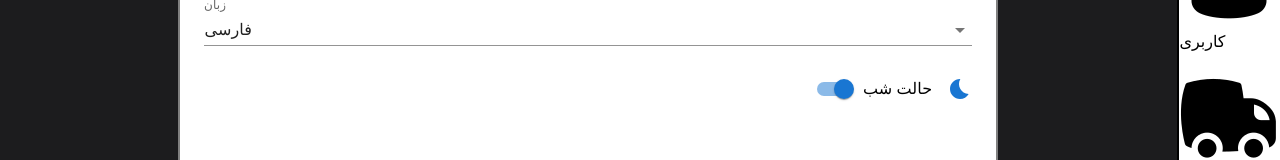
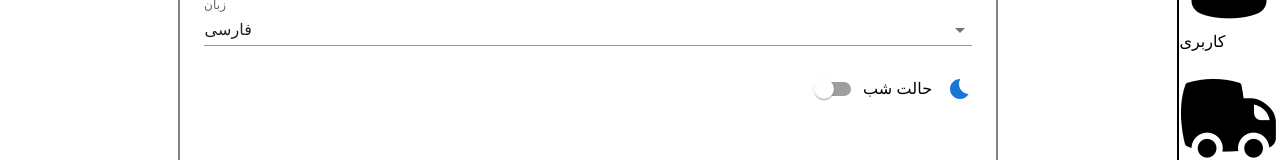
Before and after one commit to parsa-sh/device-tracker, a React (Vite) app: page /setting in a window 1280 px wide. Shown: the part 264-424 px from the top of the page. Built offline with nearby package versions, Linux system fonts and the light colour scheme; sample sign-in values are in the browser's storage.

Commit message:
Feat <theme> : Add dark and light theme to elements

```diff
--- a/src/components/CardSection.jsx
+++ b/src/components/CardSection.jsx
@@ -1,9 +1,10 @@
 import { IconButton, Stack, Typography } from "@mui/material";
-import { useCardData } from "../utils/userStore";
+import { useCardData , useThemeStore} from "../utils/userStore";
 import CancelIcon from "@mui/icons-material/Cancel";
 
 function CardSection() {
   const { selectedCard, setSelectedCard } = useCardData();
+  const {theme} = useThemeStore();
 
   const handleClear = () => {
     setSelectedCard(null);
@@ -20,7 +21,7 @@ function CardSection() {
           zIndex={"10000"}
           height={"100px"}
           width={"700px"}
-          bgcolor={"#1C1C1E"}
+          bgcolor={theme==="light"?"white":"#1C1C1E"}
           borderRadius={"12px"}
           justifyContent={"space-between"}
           alignItems={"center"}
@@ -37,7 +38,7 @@ function CardSection() {
             direction={"column"}
             alignItems={"flex-end"}
             justifyContent={"space-between"}
-            color={"white"}
+            color={theme==="light"?"black":"white"}
           >
             <Typography>{selectedCard.name}</Typography>
             <Typography>{selectedCard.text}</Typography>
@@ -47,7 +48,7 @@ function CardSection() {
               sx={{ marginBottom: "50px"}}
               onClick={handleClear}
             >
-              <CancelIcon sx={{ color: "white"}} />
+              <CancelIcon sx={theme==="light"?{color:"black"}:{ color: "white"}} />
             </IconButton>
         </Stack>
       ) : (
--- a/src/components/Cards.jsx
+++ b/src/components/Cards.jsx
@@ -1,15 +1,15 @@
 import { Stack, Box, Typography } from "@mui/material";
 import axios from "axios";
-import { useEffect} from "react";
-import { useCardData } from "../utils/userStore";
-
+import { useEffect } from "react";
+import { useCardData, useThemeStore } from "../utils/userStore";
 
 function Cards() {
-  const { cards, setCards, setSelectedCard , setSelectedMarker } = useCardData();
+  const { cards, setCards, setSelectedCard, setSelectedMarker } = useCardData();
+  const { theme } = useThemeStore();
 
   const handleCardClick = (card) => {
     setSelectedCard(card);
-    setSelectedMarker([card])
+    setSelectedMarker([card]);
   };
 
   const apiGet = async () => {
@@ -52,7 +52,22 @@ function Cards() {
         height={"100%"}
         justifyContent={"space-between"}
         alignContent={"center"}
-        sx={{
+        sx={
+          theme === "light"
+            ? {
+                "& .MuiStack-root": {
+                  cursor: "pointer",
+                  transition: "all 0.1s",
+                  boxShadow: "2px 2px 5px 2px #8a8a8a",
+                },
+                "& .MuiStack-root:hover": {
+                  transform: "scale(1.06 , 1.06)",
+                },
+                "& .MuiStack-root:active": {
+                  backgroundColor: "#f2f2f2",
+                },
+              }
+            : {
                 "& .MuiStack-root": {
                   cursor: "pointer",
                   transition: "all 0.1s",
@@ -64,7 +79,8 @@ function Cards() {
                 "& .MuiStack-root:active": {
                   backgroundColor: "black",
                 },
-        }}
+              }
+        }
       >
         {cards?.map((e) => (
           <Stack
@@ -74,14 +90,17 @@ function Cards() {
             justifyContent={"space-between"}
             alignItems={"center"}
             gap={"12px"}
-            bgcolor={"#1C1C1E"}
+            bgcolor={theme === "light" ? "white" : "#1C1C1E"}
             borderRadius={"12px"}
-            padding={"7px"}
+            padding={"12px"}
             onClick={() => handleCardClick(e)}
           >
             <img src={e.img} alt="" style={{ width: "70px" }} />
             <Box direction={"column"}>
-              <Typography color="white" sx={{ userSelect: "none" }}>
+              <Typography
+                color={theme === "light" ? "black" : "white"}
+                sx={{ userSelect: "none" }}
+              >
                 {e.name}
               </Typography>
             </Box>
--- a/src/components/Map.jsx
+++ b/src/components/Map.jsx
@@ -1,11 +1,8 @@
-import axios from "axios";
-import { useEffect, useState } from "react";
 import { MapContainer, TileLayer, Marker, Popup } from "react-leaflet";
 import { useCardData } from "../utils/userStore";
 
 const Map = () => {
   const { cards, selectedMarker, selectedCard } = useCardData();
-
 
   return (
     <MapContainer
--- a/src/layout/Layout.jsx
+++ b/src/layout/Layout.jsx
@@ -1,5 +1,5 @@
 import { Route, Routes } from "react-router";
-import { Box, Stack } from "@mui/material";
+import { Box, Stack, ThemeProvider } from "@mui/material";
 import Home from "./../pages/Home";
 import Appbar from "./../components/Appbar";
 import Sidebar from "./../components/Sidebar";
@@ -10,10 +10,9 @@ import Trucks from "../pages/Trucks";
 import Drivers from "../pages/Drivers";
 
 function Layout() {
-
   return (
       <Stack direction={"column"} maxHeight={"100%"}>
-      <Appbar/>
+        <Appbar />
         <Stack direction={"row-reverse"} width={"100%"} maxHeight={"100vh"}>
           <Sidebar />
           <Box width={"100%"} height={"100vh"}>
--- a/src/pages/Setting.jsx
+++ b/src/pages/Setting.jsx
@@ -9,16 +9,19 @@ import {
   Stack,
 } from "@mui/material";
 import { useState } from "react";
-import BedtimeIcon from '@mui/icons-material/Bedtime';
+import BedtimeIcon from "@mui/icons-material/Bedtime";
+import { useThemeStore } from "../utils/userStore";
 
 function Setting() {
+  const { theme, toggleTheme } = useThemeStore();
   const [lang, setLang] = useState("farsi");
+
   const handleLangChange = (e) => {
     setLang(e.target.value);
   };
   return (
     <Box
-      bgcolor={"#1C1C1E"}
+      bgcolor={theme==="light"?"white":"#1C1C1E"}
       width={"100%"}
       height={"100%"}
       display={"flex"}
@@ -42,9 +45,21 @@ function Setting() {
             <MenuItem value={"english"}>انگلیسی</MenuItem>
           </Select>
         </FormControl>
-        <Stack direction={"row-reverse"} justifyContent={"flex-start"} alignItems={"center"}>
-          <BedtimeIcon color="primary"/>
-          <FormControlLabel control={<Switch defaultChecked />} label="حالت شب"/>
+        <Stack
+          direction={"row-reverse"}
+          justifyContent={"flex-start"}
+          alignItems={"center"}
+        >
+          <BedtimeIcon color="primary" />
+          <FormControlLabel
+            control={
+              <Switch
+                checked={theme === "dark" ? true : false}
+                onChange={toggleTheme}
+              />
+            }
+            label="حالت شب"
+          />
         </Stack>
       </Stack>
     </Box>
```
Lines whose indentation alone changed are shown as unchanged.
